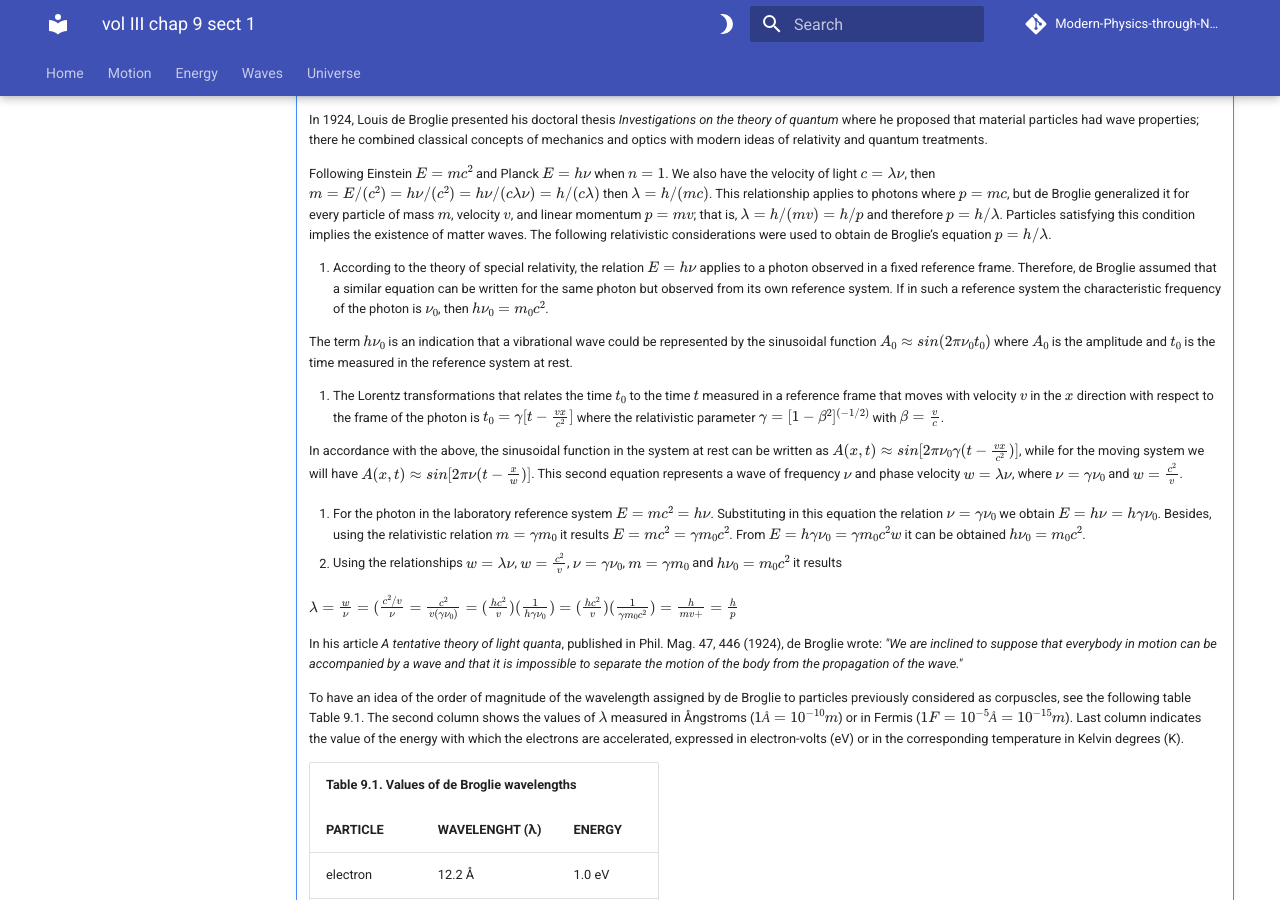
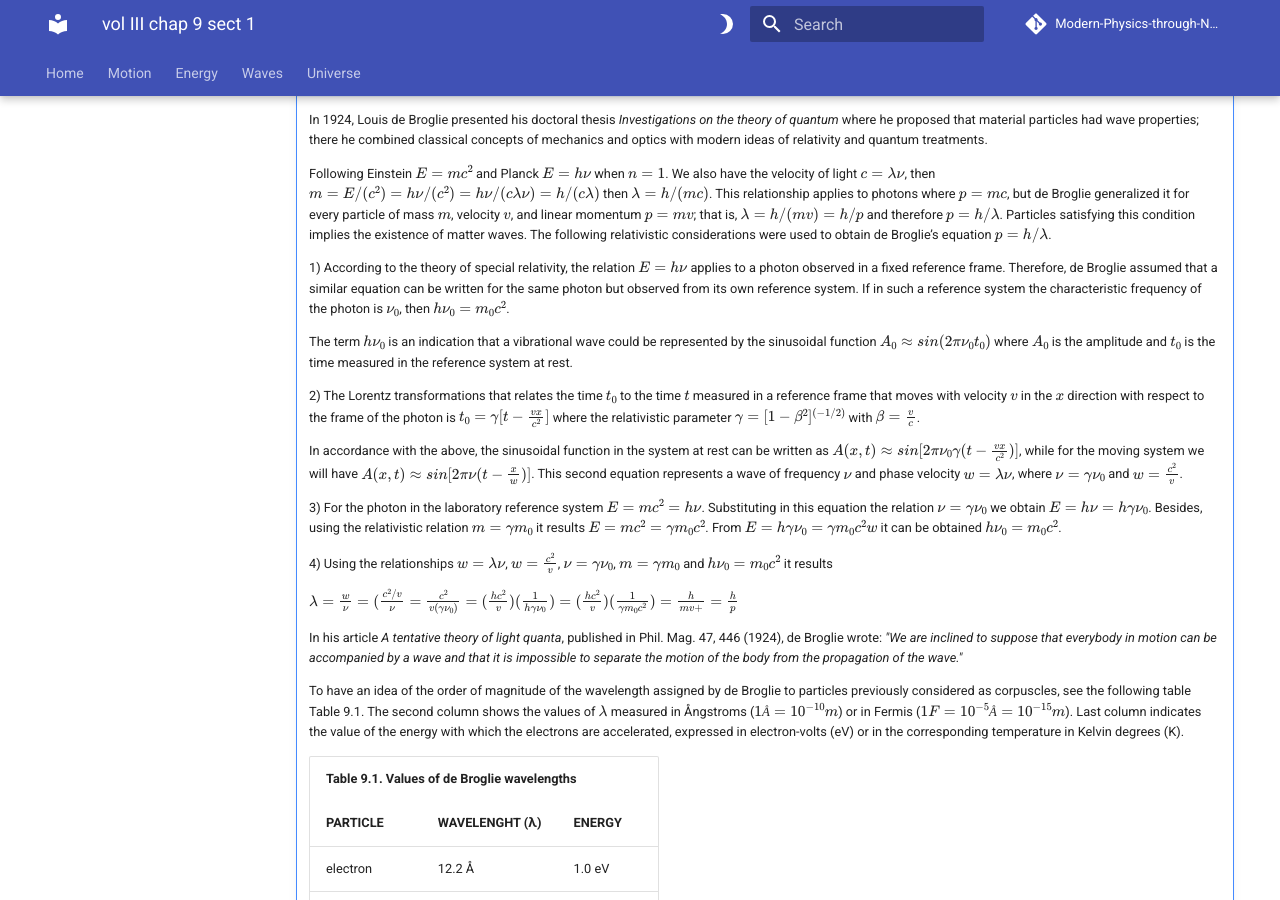
Before and after one commit to modphysnobel/modphysnobel.github.io, an MkDocs documentation site: the page built from docs/vol-III/vol-III-chap-9-sect-1.md, in a window 1280 px wide and 900 px high, scrolled down 1279 px. Built offline with MkDocs 1.6.1 and Material for MkDocs 9.7.7, drawn with Linux system fonts in a browser that asks for light colours; some web fonts are replaced; comment, search, counter and statistics services are not loaded.

Commit message:
Update vol-III-chap-9-sect-1.md

```diff
--- a/docs/vol-III/vol-III-chap-9-sect-1.md
+++ b/docs/vol-III/vol-III-chap-9-sect-1.md
@@ -45,17 +45,17 @@
 
 	Following Einstein $E = mc^2$ and Planck $E = hν$ when $n = 1$. We also have the velocity of light $c = λν$, then $m = E/(c^2) = hν/(c^2) = hν/(cλν) = h/(cλ)$ then $λ = h/(mc)$. This relationship applies to photons where $p = mc$, but de Broglie generalized it for every particle of mass $m$, velocity $v$, and linear momentum $p = mv$; that is, $λ = h/(mv) = h/p$ and therefore $p = h/λ$. Particles satisfying this condition implies the existence of matter waves. The following relativistic considerations were used to obtain de Broglie’s equation $p = h/ λ$.
 
-	1. According to the theory of special relativity, the relation $E = hν$ applies to a photon observed in a fixed reference frame. Therefore, de Broglie assumed that a similar equation can be written for the same photon but observed from its own reference system. If in such a reference system the characteristic frequency of the photon is $ν_0$, then $hν_0 = m_0c^2$.
+	1) According to the theory of special relativity, the relation $E = hν$ applies to a photon observed in a fixed reference frame. Therefore, de Broglie assumed that a similar equation can be written for the same photon but observed from its own reference system. If in such a reference system the characteristic frequency of the photon is $ν_0$, then $hν_0 = m_0c^2$.
 
 	The term $hν_0$ is an indication that a vibrational wave could be represented by the sinusoidal function $A_0 ≈ sin(2πν_0t_0)$ where $A_0$ is the amplitude and $t_0$ is the time measured in the reference system at rest.
 
-	2. The Lorentz transformations that relates the time $t_0$ to the time $t$ measured in a reference frame that moves with velocity $v$ in the $x$ direction with respect to the frame of the photon is $t_0= γ[t-\frac{vx}{c^2} ]$ where the relativistic parameter $γ=[ 1 - β^2 ]^{(-1⁄2)}$ with $β= \frac{v}{c}$.
+	2) The Lorentz transformations that relates the time $t_0$ to the time $t$ measured in a reference frame that moves with velocity $v$ in the $x$ direction with respect to the frame of the photon is $t_0= γ[t-\frac{vx}{c^2} ]$ where the relativistic parameter $γ=[ 1 - β^2 ]^{(-1⁄2)}$ with $β= \frac{v}{c}$.
 
 	In accordance with the above, the sinusoidal function in the system at rest can be written as $A(x,t)≈sin[2πν_0 γ(t-\frac{vx}{c^2} )]$, while for the moving system we will have $A(x,t)≈sin[2πν(t-\frac{x}{w})]$. This second equation represents a wave of frequency $ν$ and phase velocity $w =λν$, where $ν= γν_0$ and $w=  \frac{c^2}{v}$.
 
-	3. For the photon in the laboratory reference system $E = mc^2 = hν$. Substituting in this equation the relation $ν= γν_0$ we obtain $E = hν=hγν_0$.  Besides, using the relativistic relation $m = γm_0$ it results $E =mc^2= γm_0 c^2$. From $E = hγν_0 = γm_0 c^2w$ it can be obtained  $hν_0=m_0 c^2$.
+	3) For the photon in the laboratory reference system $E = mc^2 = hν$. Substituting in this equation the relation $ν= γν_0$ we obtain $E = hν=hγν_0$.  Besides, using the relativistic relation $m = γm_0$ it results $E =mc^2= γm_0 c^2$. From $E = hγν_0 = γm_0 c^2w$ it can be obtained  $hν_0=m_0 c^2$.
 
-	4. Using the relationships $w= λν$, $w= \frac{c^2}{v}$, $ν= γν_0$, $m =γm_0$ and $hν_0=m_0 c^2$ it results
+	4) Using the relationships $w= λν$, $w= \frac{c^2}{v}$, $ν= γν_0$, $m =γm_0$ and $hν_0=m_0 c^2$ it results
 
 	$λ=  \frac{w}{ν}=  (\frac{c^2⁄v}{ν}= \frac{c^2}{v(γν_0 )}   = (\frac{hc^2}{v})(\frac{1}{hγν_0})= (\frac{hc^2}{v})(\frac{1}{γm_0 c^2})= \frac{h}{mv+}= \frac{h}{p}$
 
@@ -191,7 +191,7 @@
 
 	If an electron acquires its velocity $v$ due to the action of a potential difference $V$, in the case that $v << c$ we have that $½mev^2 = qeV$, where $m_e$ and $q_e$ are, respectively, the mass and charge of the electron. Therefore $p^2 = (mev)^2= 2meqeV$. Thus, de Broglie's hypothesis is represented by the straight line $λ= \frac{h}{p}= (\frac{h}{(2m_e q_e )^{½}})(\frac{1}{\sqrt{V}})$ (see Figure 9.1).
 
-	<img src="./figs/chap-9-sect-1-fig2.JPG" width=480 align=center>
+	![Fig3](./figs/chap-9-sect-1-fig2.JPG){width="480"}
 
 	Source: Figure 4 from Davisson's Nobel Lecture *The Discovery of Electron Waves*: MLA style: Nobel Lecture. NobelPrize.org. Nobel Prize Outreach AB 2023. Mon. 20 Feb 2023. https://www.nobelprize.org/prizes/physics/1937/davisson/lecture/
 
@@ -201,7 +201,7 @@
 
 	The result observed in the diffraction of electrons coincides with the corresponding values of $λ$ measured from the diffraction patterns obtained when X-rays hit upon crystals. According to the well-known Bragg formula, proposed in the years 1913-1914 by William Henry Bragg (1862 - 1942) and his son William Lawrence Bragg (1890 - 1971), the diffracted wavelength for X-rays is $nλ = 2dsinθ$. In this equation $d$ is the distance between the planes of the crystal atoms and $θ$ is the scattering angle formed between the direction of the incident radiation and the dispersion planes of the crystal lattice. The index $n = 1, 2, 3…$ indicates the order of diffraction (Figure 9.2).
 
-	<img src="./figs/chap-9-sect-1-fig3.JPG" width=480 align=center>
+	![Fig3](./figs/chap-9-sect-1-fig3.JPG){width="42}}480"}
 
 	Source: adapted from  https://es.wikipedia.org/wiki/Archivo:Difraccion.png
 
```
